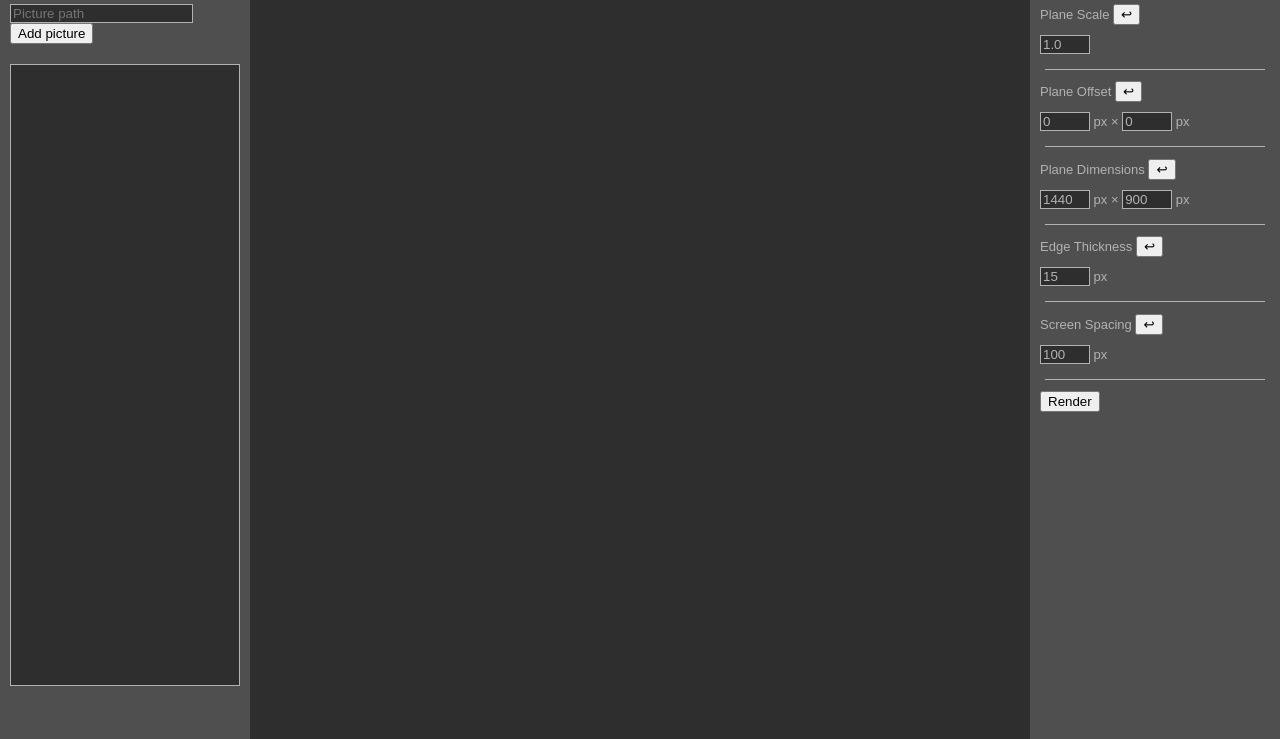
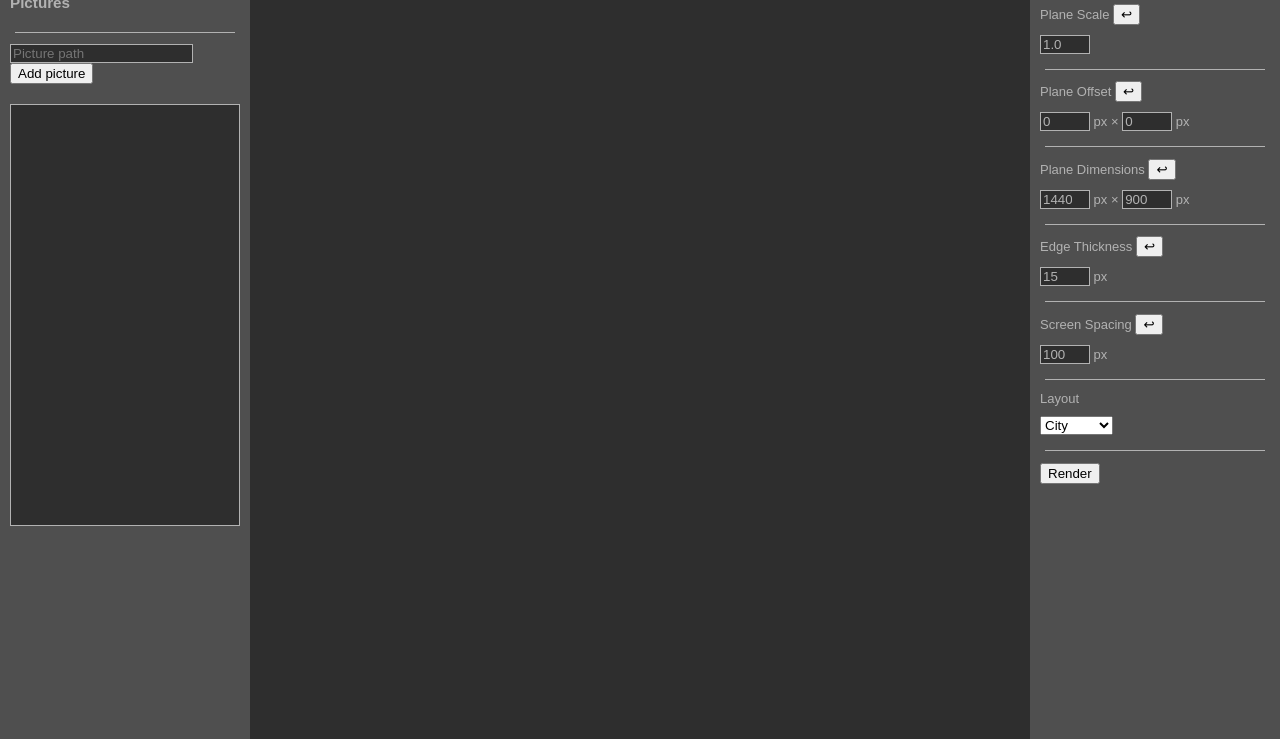
Before and after one commit to alexjab/PerspectiveMockups.js, a plain HTML site: page index.html in a window 1280 px wide. Shown: the part 61-800 px from the top of the page. Drawn offline with Linux system fonts and the light colour scheme.

Commit message:
add a select button for the layout, and add a couple tweaks

```diff
--- a/app/app.js
+++ b/app/app.js
@@ -26,6 +26,7 @@
   var pictures = [];
   var onAddPicture = function () {
     var source = document.getElementById ('input-picture-path').value;
+    if (source) {
       var container = document.createElement ('div');
       container.style.width = 175;
       container.style.height = 250;
@@ -54,6 +55,7 @@
       container.appendChild (image);
       container.appendChild (button);
       document.getElementById ('picture-items').appendChild (container);
+    }
   };
 
   document.getElementById ('btn-add-picture').addEventListener ('mouseup', onAddPicture);
@@ -82,7 +84,7 @@
     mockups.setParameters (parameters);
 
     mockups.onReady (function () {
-      mockups.setLayout ('terminal');
+      mockups.setLayout (document.getElementById ('select-layout').value || 'metro');
       mockups.render ();
       document.getElementById ('btn-render').value = 'Render';
     });
--- a/app/style.css
+++ b/app/style.css
@@ -61,7 +61,7 @@ hr {
   background-color: #2E2E2E;
   border: 1px solid #B2B2B2;
   color: #B2B2B2;
-  height: 75%;
+  height: 50%;
   margin-top: 20px;
   padding: 10px;
 }
--- a/index.html
+++ b/index.html
@@ -5,6 +5,7 @@
   </head>
   <body>
     <div class="column" id="column-left">
+      <h2>PerspectiveMockups.js</h2>
       <h3>Pictures</h3>
       <div>
         <hr/>
@@ -43,6 +44,15 @@
           <input class="param-input" id="input-spacing" type="number" value="100"/> px
         </div>
         <hr/>
+        <div class="param-item">Layout</div>
+        <div class="param-item">
+          <select id="select-layout">
+            <option value="city">City</option>
+            <option value="metro">Metro</option>
+            <option value="terminal">Terminal</option>
+          </select>
+        </div>
+        <hr/>
         <div class="param-item"><input type="button" id="btn-render" value="Render"/></div>
       </div>
     </div>
```
Lines whose indentation alone changed are shown as unchanged.
